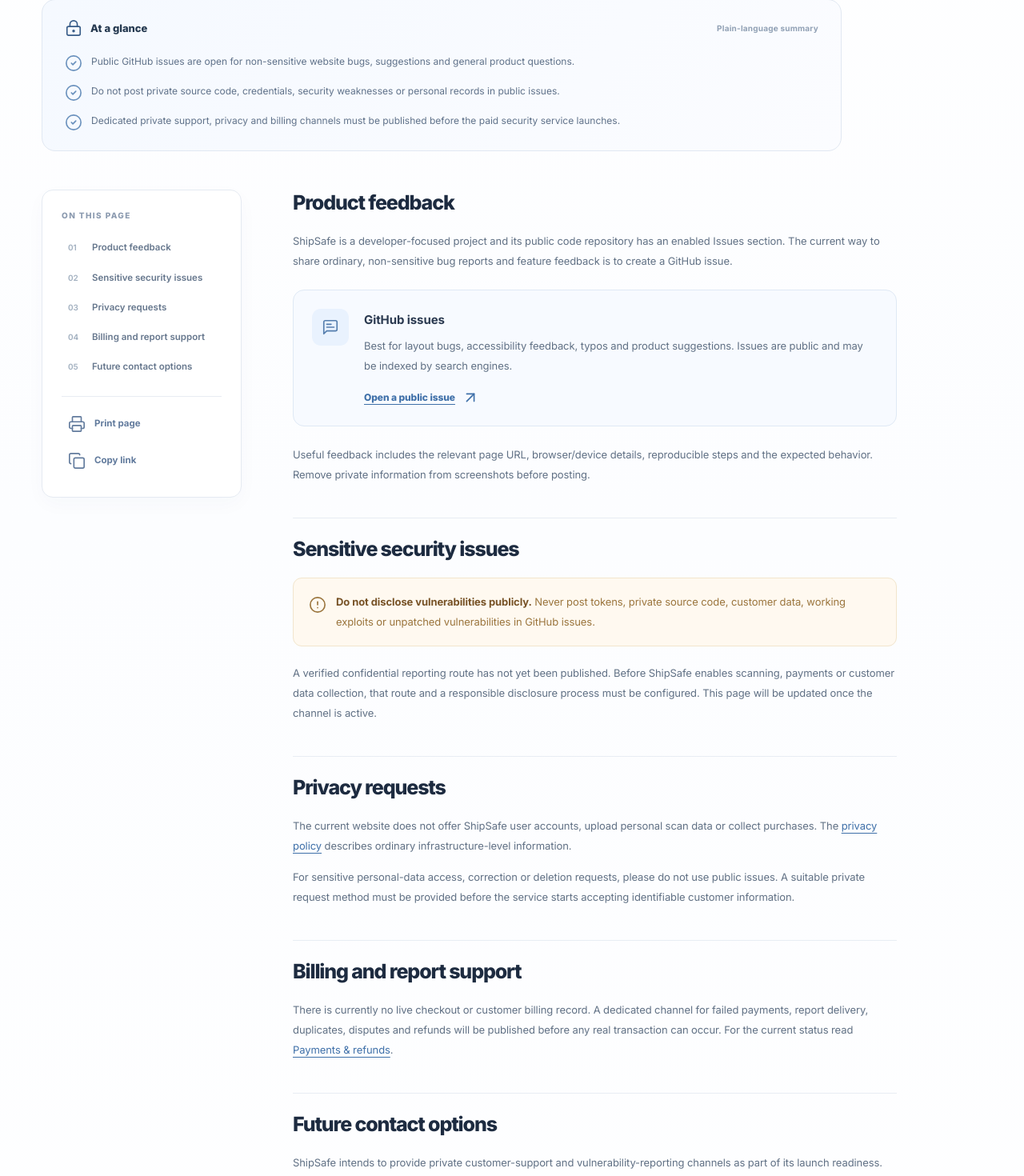
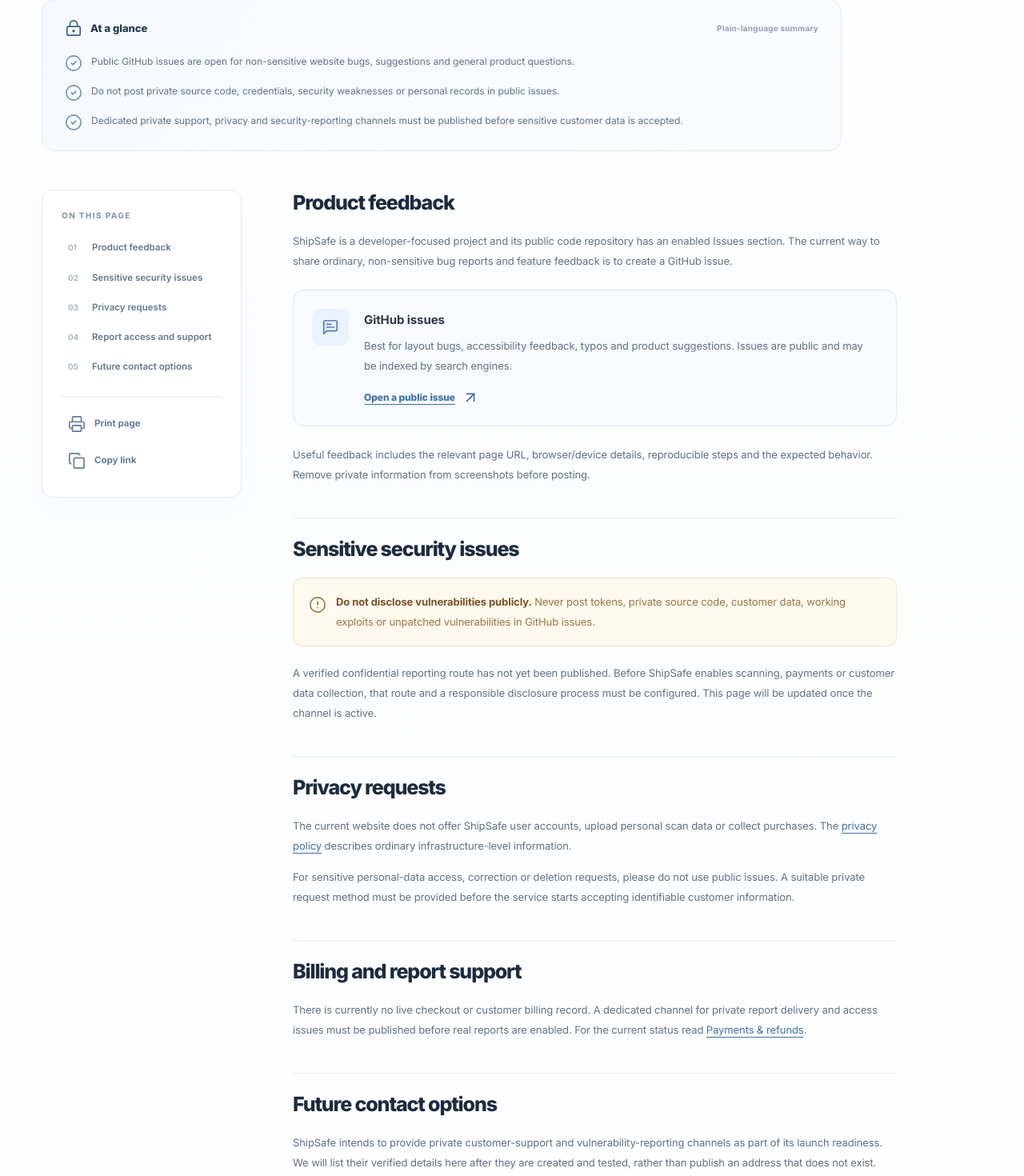
Before and after one commit to helloskyorigin/Safe-sure, a Next.js app: page /contact in a window 1280 px wide. Shown: the part 581-2051 px from the top of the page at 80% size. Built offline with nearby package versions, Linux system fonts and the light colour scheme.

Commit message:
legal: clarify free-report support and future private channels

```diff
--- a/app/contact/page.tsx
+++ b/app/contact/page.tsx
@@ -12,7 +12,7 @@ const sections: LegalSection[] = [
   { id: "feedback", title: "Product feedback" },
   { id: "security-reports", title: "Sensitive security issues" },
   { id: "privacy", title: "Privacy requests" },
-  { id: "billing", title: "Billing and report support" },
+  { id: "billing", title: "Report access and support" },
   { id: "updates", title: "Future contact options" },
 ];
 
@@ -26,7 +26,7 @@ export default function ContactPage() {
       summary={[
         "Public GitHub issues are open for non-sensitive website bugs, suggestions and general product questions.",
         "Do not post private source code, credentials, security weaknesses or personal records in public issues.",
-        "Dedicated private support, privacy and billing channels must be published before the paid security service launches.",
+        "Dedicated private support, privacy and security-reporting channels must be published before sensitive customer data is accepted.",
       ]}
     >
       <section id="feedback" className="legal-section">
@@ -51,7 +51,7 @@ export default function ContactPage() {
       </section>
       <section id="billing" className="legal-section">
         <h2>Billing and report support</h2>
-        <p>There is currently no live checkout or customer billing record. A dedicated channel for failed payments, report delivery, duplicates, disputes and refunds will be published before any real transaction can occur. For the current status read <Link href="/refunds">Payments & refunds</Link>.</p>
+        <p>There is currently no live checkout or customer billing record. A dedicated channel for private report delivery and access issues must be published before real reports are enabled. For the current status read <Link href="/refunds">Payments & refunds</Link>.</p>
       </section>
       <section id="updates" className="legal-section">
         <h2>Future contact options</h2>
```
